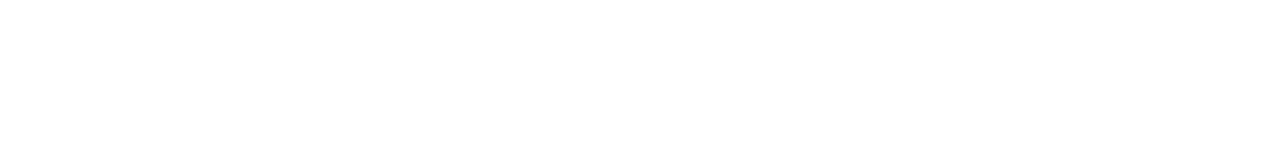
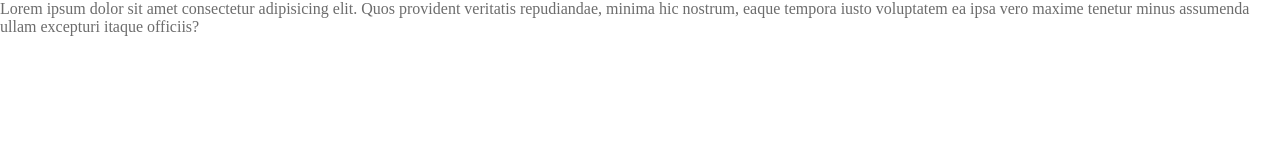
Before and after one commit to KwagFN/Projeto-02, a plain HTML site: page index.html in a window 1280 px wide. Drawn offline with Linux system fonts and the light colour scheme.

Commit message:
initial style guide

```diff
--- a/index.html
+++ b/index.html
@@ -7,6 +7,8 @@
   <link rel="stylesheet" href="styles/index.css">
 </head>
 <body>
-
+  <p>
+    Lorem ipsum dolor sit amet consectetur adipisicing elit. Quos provident veritatis repudiandae, minima hic nostrum, eaque tempora iusto voluptatem ea ipsa vero maxime tenetur minus assumenda ullam excepturi itaque officiis?
+  </p>
 </body>
 </html>
--- a/styles/global.css
+++ b/styles/global.css
@@ -3,3 +3,18 @@
   padding: 0;
   box-sizing: border-box;
 }
+
+:root {
+  --brand-color: #EF5F4C;
+  --background-color: #FFFFFF;
+  --surface-color: #F5F5F5;
+  --skeleton-color: #D9D9D9;
+  --shape-transparecy: #ffffff91;
+  --text-color-primary: #313131;
+  --text-color-secondary: #6C6C6C;
+}
+
+body {
+  color: var(--text-color-secondary);
+  background-color: var(--background-color);
+}
```
Also changed, not shown: assets/Logo.svg (added), assets/Profile pic.png (added), assets/icons/AirplaneTilt.svg (added), assets/icons/Image.svg (added), assets/icons/MagnifyingGlass.svg (added), assets/icons/MapPin.svg (added), assets/images/Image 01.png (added), assets/images/Image 02.png (added), assets/images/Image 03.png (added), assets/images/Image 04.png (added), assets/images/Image 05.png (added), assets/images/Image 06.png (added), assets/images/Image 07.png (added), assets/images/Image 08.png (added), 3 more files, 1 other file.
